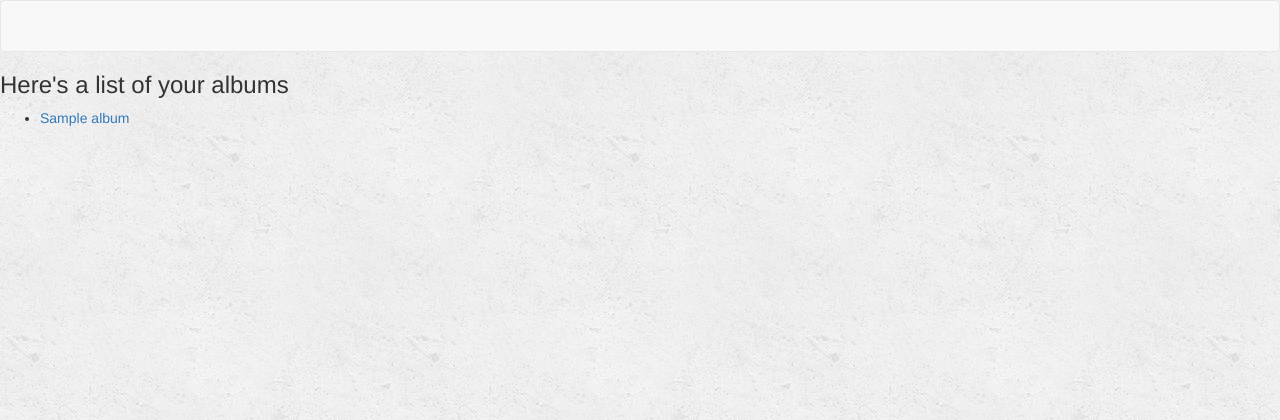
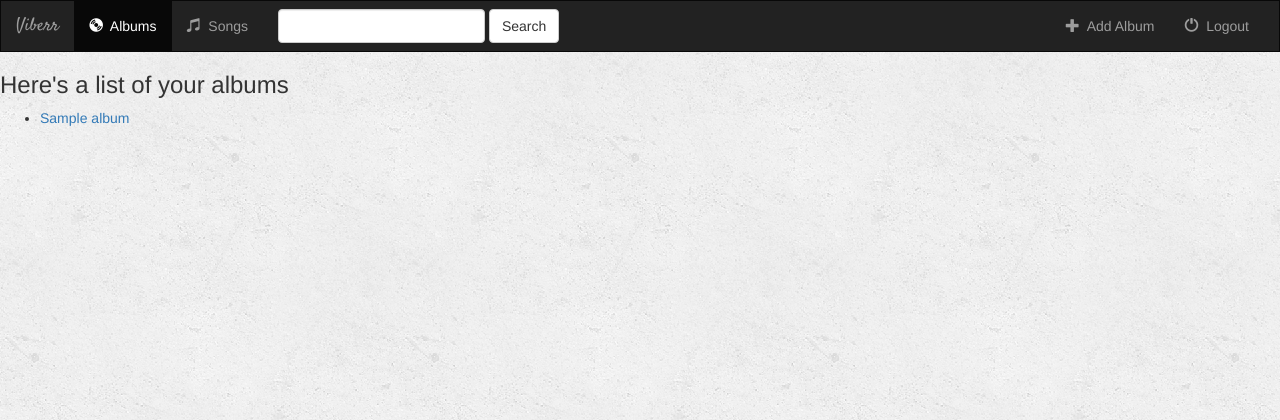
Before and after one commit to Arthur236/music-gallery, a Django app: template music/templates/music/index.html in a window 1280 px wide. Shown: the top 420 px of the page. Run offline with Django 3.2, Linux system fonts and the light colour scheme; the template is opened without the code that fills it: most values are stand-ins (such as "Sample title", 1, 10 or a date in 2020); some libraries are stand-ins or nearby versions.

Commit message:
Refactor music index template

```diff
--- a/music/static/music/css/style.css
+++ b/music/static/music/css/style.css
@@ -1,3 +1,11 @@
 body {
     background: white url("../images/background.png");
 }
+
+.navbar {
+    border-radius: 0;
+}
+
+.navbar-brand {
+    font-family: 'Satisfy', cursive;
+}
--- a/music/templates/music/index.html
+++ b/music/templates/music/index.html
@@ -4,15 +4,57 @@
     <meta charset="UTF-8">
     {% load staticfiles %}
     <link rel="stylesheet" type="text/css" href="{% static 'music/css/bootstrap.min.css' %}" />
+    <link href='https://fonts.googleapis.com/css?family=Satisfy' rel='stylesheet' type='text/css'>
     <link rel="stylesheet" type="text/css" href="{% static 'music/css/style.css' %}" />
     <title>Music</title>
 </head>
 <body>
-<nav class="navbar navbar-default">
+<nav class="navbar navbar-inverse">
     <div class="container-fluid">
-        <!-- Logo -->
+        <!-- Header -->
         <div class="nav-header">
-            <a class="navbar-brand" href="{% url 'music:index' %}"></a>
+            <button type="button" class="navbar-toggle" data-toggle="collapse" data-target="#topNavbar">
+                <span class="icon-bar"></span>
+                <span class="icon-bar"></span>
+                <span class="icon-bar"></span>
+            </button>
+            <a class="navbar-brand" href="{% url 'music:index' %}">Viberr</a>
+        </div>
+
+        <!-- Items -->
+        <div class="collapse navbar-collapse" id="topNavbar">
+            <ul class="nav navbar-nav">
+                <li class="active">
+                    <a href="{% url 'music:index' %}">
+                        <span class="glyphicon glyphicon-cd" aria-hidden="true"></span>&nbsp; Albums
+                    </a>
+                </li>
+                <li class="">
+                    <a href="#">
+                        <span class="glyphicon glyphicon-music" aria-hidden="true"></span>&nbsp; Songs
+                    </a>
+                </li>
+            </ul>
+
+            <form class="navbar-form navbar-left" role="search" method="get" action="#">
+                <div class="form-group">
+                    <input type="text" class="form-control" name="q" value="" />
+                </div>
+                <button type="submit" class="btn btn-default">Search</button>
+            </form>
+
+            <ul class="nav navbar-nav navbar-right">
+                <li class="">
+                    <a href="{% url 'music:index' %}">
+                        <span class="glyphicon glyphicon-plus" aria-hidden="true"></span>&nbsp; Add Album
+                    </a>
+                </li>
+                <li class="">
+                    <a href="#">
+                        <span class="glyphicon glyphicon-off" aria-hidden="true"></span>&nbsp; Logout
+                    </a>
+                </li>
+            </ul>
         </div>
     </div>
 </nav>
```
